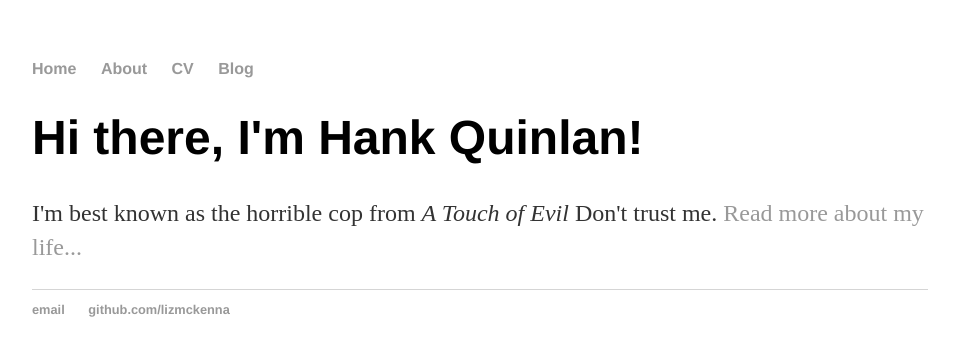
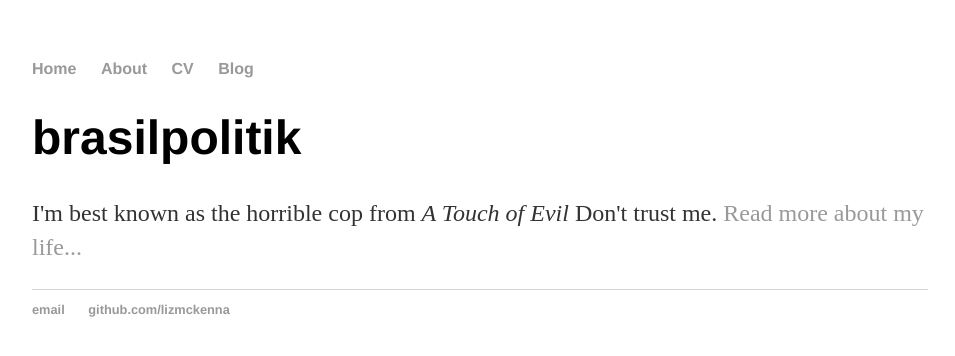
Before and after one commit to lizmckenna/elizabethmckenna.org, a Jekyll site: the page built from index.html, in a window 1280 px wide. Shown: the top 356 px of the page, without its empty margins (160-1115 px from the left). Built offline with Jekyll 4.4.1, drawn with Linux system fonts in a browser that asks for light colours.

Commit message:
Update index.html

```diff
--- a/index.html
+++ b/index.html
@@ -3,6 +3,6 @@ layout: default
 title: Hank Quinlan, Horrible Cop
 ---
 <div class="blurb">
-	<h1>Hi there, I'm Hank Quinlan!</h1>
+	<h1>brasilpolitik</h1>
 	<p>I'm best known as the horrible cop from <em>A Touch of Evil</em> Don't trust me. <a href="/about">Read more about my life...</a></p>
 </div><!-- /.blurb -->
```
